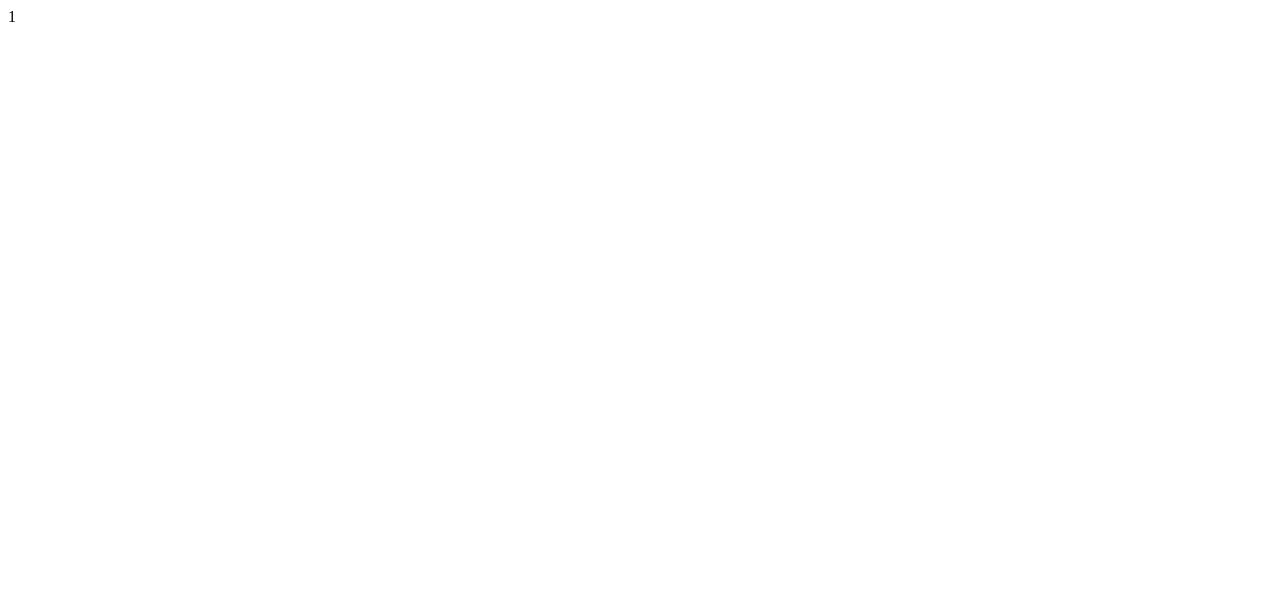
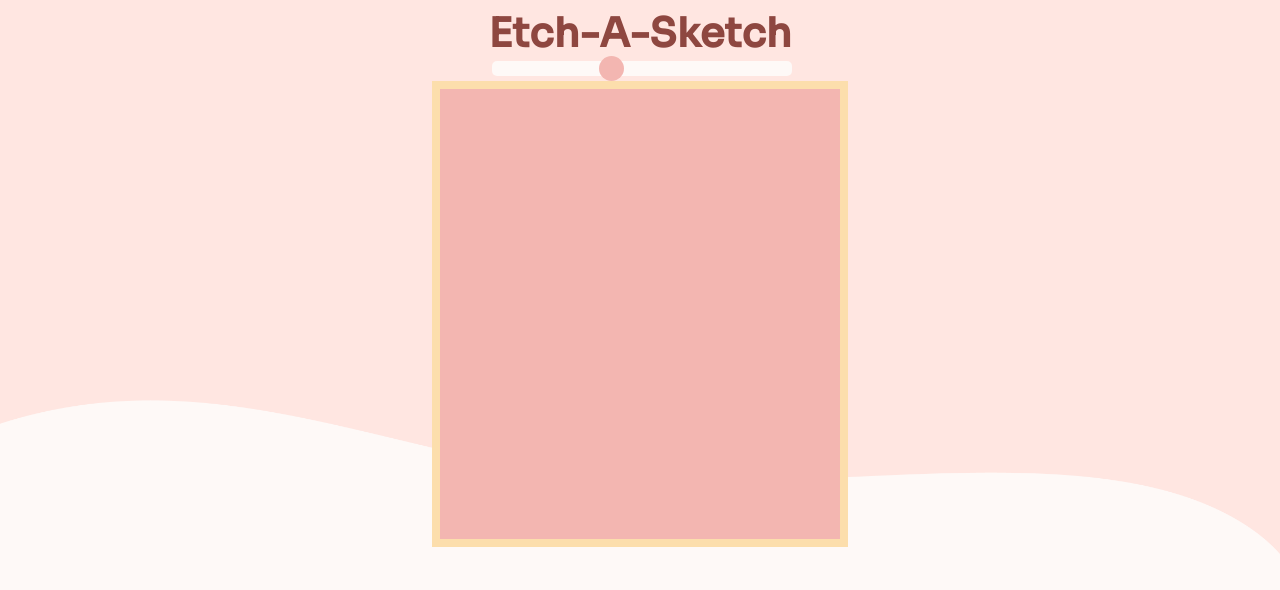
Before and after one commit to sevena-s/Etch_A_Sketch, a plain HTML site: page index.html in a window 1280 px wide. Drawn offline with Linux system fonts and the light colour scheme.

Commit message:
added functionality and styling

```diff
--- a/index.html
+++ b/index.html
@@ -8,7 +8,13 @@
     <title>Etch-A-Sketch</title>
 </head>
 <body>
-    <div id="container" class="container"></div>
+    <div class="content">
+        <div class="title">Etch-A-Sketch</div>
+        <div class="sliderDiv">
+            <input type="range" min="10" max="100" value="45" class="slider" id="slider">
+        </div>
+        <div id="container" class="container"></div>
+    </div>
     <script src="./script.js"></script>
 </body>
 </html>
--- a/script.js
+++ b/script.js
@@ -1,12 +1,25 @@
 function makeGrid(){
     const grid = document.querySelector('#container');
 
-    const item = document.createElement('div');
-    item.classList.add('item');
-    item.style.cssText = `grid-column-start: ${1}; grid-column-end: ${2};`;
-    item.textContent = '1';
+    for(let i = 1; i < 53; i++){
+        for(let j = 1; j < 53; j++){
+            const item = document.createElement('div');
+            item.classList.add('item');
+            item.style.cssText = `grid-row-start: ${i}; grid-column-end: ${j};`;
+            item.setAttribute('id', 'item');
+            grid.appendChild(item);
+        }
+    }
 
-    grid.appendChild(item);
 }
 
 makeGrid();
+
+const divs = document.querySelectorAll('#item');
+
+divs.forEach(box => {
+    box.addEventListener('mouseenter', () => {
+        console.log(box.id);
+        box.classList.add('pressed');
+    });
+})
--- a/style.css
+++ b/style.css
@@ -1,3 +1,73 @@
+@font-face {
+    font-family: boldFont;
+    src: url(./fonts/Sora-Medium.ttf);
+  }
+
+body{
+    background-image: url(./photos/back.png);
+    background-repeat: no-repeat;
+    background-size: cover;
+    font-family: boldFont;
+    cursor: url(./photos/cursor1.png), auto;
+}
+
+.content{
+    display: flex;
+    flex-direction: column;
+    justify-content: center;
+    align-items: center;
+
+}
+
+.title{
+    color: #8E4740;
+    font-size: 40px;
+    font-weight: bolder;
+}
+
 .container{
     display: grid;
+    width: 400px;
+    height: 450px;
+    grid-gap: 1px 1px;
+    border: 8px solid #FCDEAC;
+    background-color: #F3B6B1;
 }
+
+.item{
+    padding: 1px;
+}
+
+.pressed{
+    background-color: white;
+}
+
+div.item:hover{
+    background-color: #FCDEAC;
+}
+
+.sliderDiv{
+    width: 300px;
+    cursor: url(./photos/cursor1.png), auto;
+}
+
+.slider{
+    -webkit-appearance: none;
+    appearance: none;
+    width: 100%;
+    height: 15px;
+    background: #FEF9F7;
+    border-radius: 5px;
+    outline: none;
+    cursor: url(./photos/cursor1.png), auto;
+}
+
+.slider::-webkit-slider-thumb {
+    -webkit-appearance: none; /* Override default look */
+    appearance: none;
+    width: 25px;
+    height: 25px;
+    background: #F3B6B1;
+    border-radius: 100%;
+    cursor: url(./photos/cursor2.png), auto;
+  }
```
Also changed, not shown: fonts/PTSans-Bold.ttf (added), fonts/PTSans-Regular.ttf (added), fonts/Sora-Medium.ttf (added), fonts/Sora-Regular.ttf (added), photos/back.png (added), photos/button.png (added), photos/cursor1.png (added), photos/cursor2.png (added), 2 other files.
